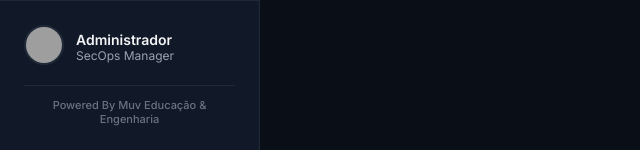
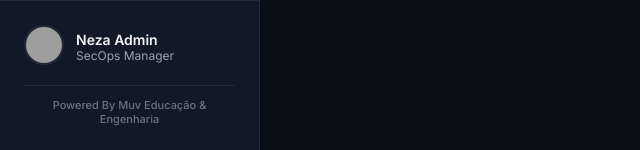
Before and after one commit to afonsoDomingos/NezaSafe, a website: page index.html in a window 1280 px wide. Shown: the part 650-800 px from the top of the page, 0-640 px from the left. Drawn offline with nearby package versions, Linux system fonts and the light colour scheme; no server answers; grey boxes are pictures that could not be loaded.

Commit message:
Update admin profile to Neza Admin

```diff
--- a/index.html
+++ b/index.html
@@ -41,10 +41,10 @@
             <div class="sidebar-footer">
                 <div class="user-info">
                     <div class="avatar">
-                        <img src="https://ui-avatars.com/api/?name=Admin&background=1e293b&color=fff" alt="User">
+                        <img src="https://ui-avatars.com/api/?name=Neza+Admin&background=06b6d4&color=fff" alt="Neza Admin">
                     </div>
                     <div class="details">
-                        <span class="name">Administrador</span>
+                        <span class="name">Neza Admin</span>
                         <span class="role">SecOps Manager</span>
                     </div>
                 </div>
```
